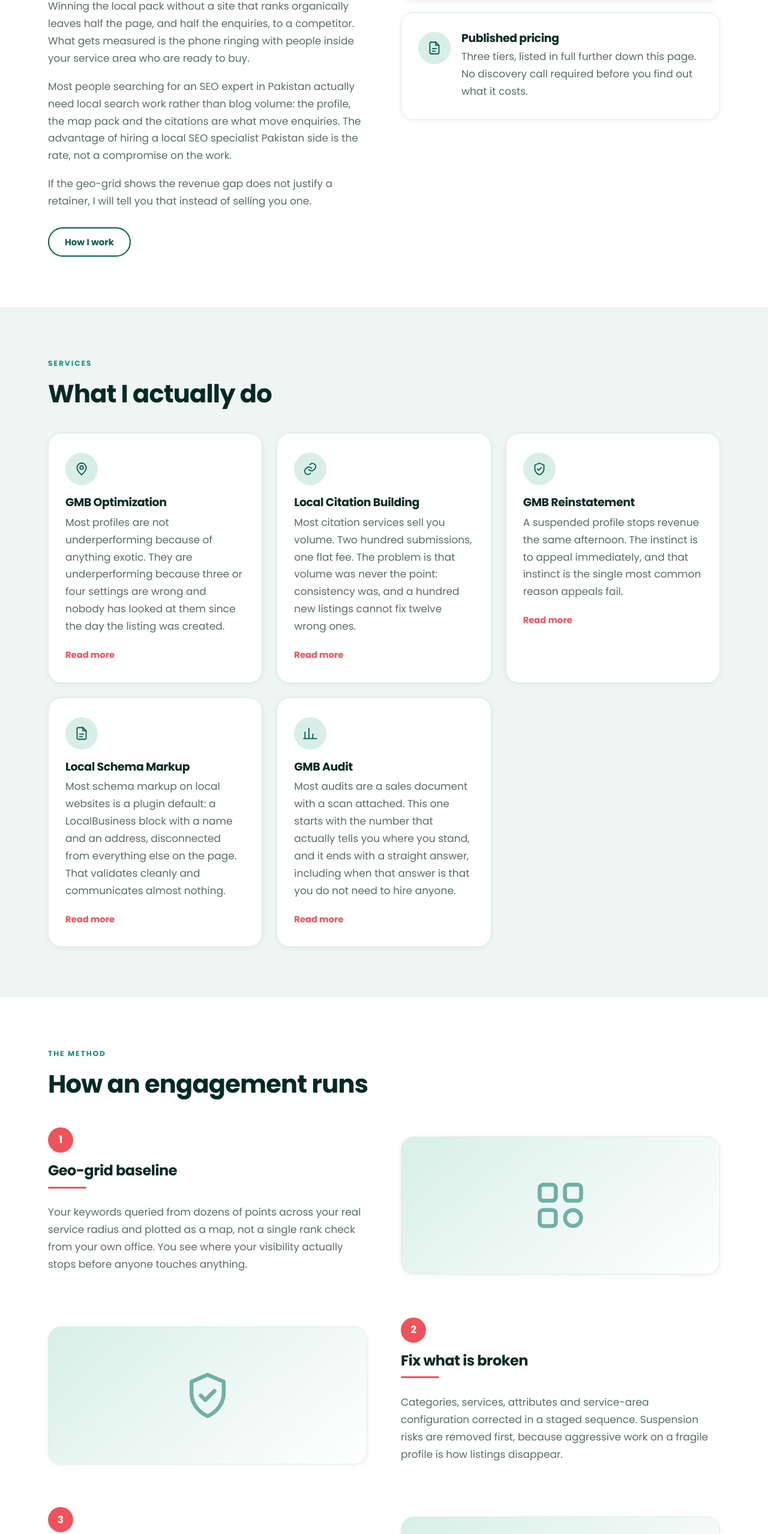
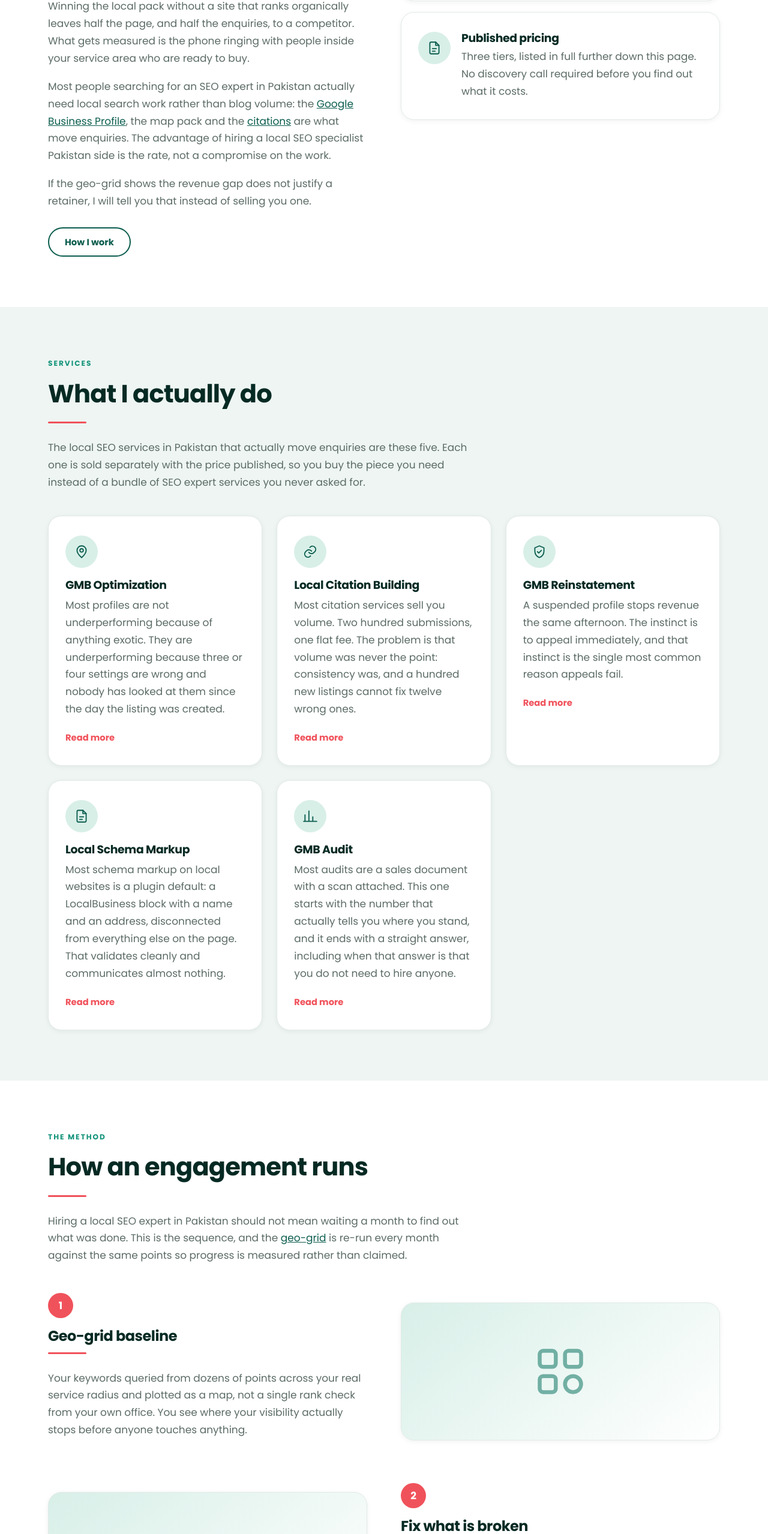
Before and after one commit to abbasid9276-spec/waseem-local-seo, a Next.js app: page / in a window 1280 px wide. Shown: the part 3508-6066 px from the top of the page at 60% size. Built offline with nearby package versions, Linux system fonts and the light colour scheme.

Commit message:
Update page.js

```diff
--- a/app/page.js
+++ b/app/page.js
@@ -10,6 +10,7 @@ import {
   disqualifiers,
 } from "../lib/site";
 import { services } from "../lib/services";
+import { cities } from "../lib/cities";
 
 export const metadata = {
   title: "Local SEO Expert in Pakistan | Let's Grow Your Business",
@@ -340,9 +341,12 @@ export default function Home() {
                 </p>
                 <p>
                   Most people searching for an SEO expert in Pakistan actually need local
-                  search work rather than blog volume: the profile, the map pack and the
-                  citations are what move enquiries. The advantage of hiring a
-                  local SEO specialist Pakistan side is the rate, not a compromise on the work.
+                  search work rather than blog volume: the{" "}
+                  <a href="/gmb-optimization">Google Business Profile</a>, the
+                  map pack and the{" "}
+                  <a href="/local-citation-building">citations</a> are what move
+                  enquiries. The advantage of hiring a local SEO specialist
+                  Pakistan side is the rate, not a compromise on the work.
                 </p>
                 <p>
                   If the geo-grid shows the revenue gap does not justify a retainer, I will
@@ -394,6 +398,13 @@ export default function Home() {
             <div style={{ marginBottom: "2.6rem" }}>
               <p className="eyebrow">Services</p>
               <h2>What I actually do</h2>
+              <div className="rule"></div>
+              <p>
+                The local SEO services in Pakistan that actually move enquiries
+                are these five. Each one is sold separately with the price
+                published, so you buy the piece you need instead of a bundle of
+                SEO expert services you never asked for.
+              </p>
             </div>
             <div className="grid g3">
               {services.map((s) => (
@@ -421,6 +432,14 @@ export default function Home() {
             <div style={{ marginBottom: "3rem" }}>
               <p className="eyebrow">The method</p>
               <h2>How an engagement runs</h2>
+              <div className="rule"></div>
+              <p>
+                Hiring a local SEO expert in Pakistan should not mean waiting a
+                month to find out what was done. This is the sequence, and the{" "}
+                <a href="/blog/geo-grid-ranking-vs-single-point">geo-grid</a> is
+                re-run every month against the same points so progress is
+                measured rather than claimed.
+              </p>
             </div>
             {STEPS.map((s, i) => (
               <div className={`steprow${i % 2 === 1 ? " flip" : ""}`} key={s.n}>
@@ -442,6 +461,13 @@ export default function Home() {
             <div style={{ marginBottom: "2.6rem" }}>
               <p className="eyebrow">Results</p>
               <h2>Three engagements, three niches</h2>
+              <div className="rule"></div>
+              <p>
+                A local SEO expert in Pakistan is worth hiring only if the
+                numbers move, so here are three accounts with the dates left on.
+                The full set, including the live client sites, is on the{" "}
+                <a href="/portfolio">results page</a>.
+              </p>
             </div>
             <div className="grid g3">
               {caseStudies.map((c) => (
@@ -503,6 +529,14 @@ export default function Home() {
             <div style={{ marginBottom: "2.6rem" }}>
               <p className="eyebrow">Pricing</p>
               <h2>Published, so you can decide before you call</h2>
+              <div className="rule"></div>
+              <p>
+                Most local SEO services in Pakistan are quoted privately, which
+                makes them impossible to compare. These are the rates, in the
+                open. Every engagement starts with a free{" "}
+                <a href="/gmb-audit">GMB audit</a> so both of us know whether
+                there is a case for the work before any money moves.
+              </p>
             </div>
             <div className="grid g3">
               {pricing.map((p, i) => (
@@ -537,6 +571,11 @@ export default function Home() {
                 <h2>When you should not hire me</h2>
                 <div className="rule" />
                 <p>
+                  Plenty of businesses are sold local SEO services in Pakistan
+                  that they do not need. These are the cases where I will tell
+                  you so.
+                </p>
+                <p>
                   Every one of these costs me work, and every one of them is on this page on
                   purpose. A provider who says yes to all six is telling you something.
                 </p>
@@ -568,7 +607,64 @@ export default function Home() {
           </div>
         </section>
 
-        {/* 13 ── CREDENTIALS ─────────────────────────────────── */}
+        {/* 13 ── COVERAGE ───────────────────────────────────── */}
+        <section className="alt">
+          <div className="wrap">
+            <div style={{ marginBottom: "2.2rem" }}>
+              <p className="eyebrow">Coverage</p>
+              <h2>Local SEO Expert in Pakistan, city by city</h2>
+              <div className="rule"></div>
+              <p>
+                Proximity decides the map pack, so the local SEO services in
+                Pakistan that work in Lahore are not the ones that work in
+                Multan. Each page below covers that market on its own terms:
+                what the competition actually looks like, and what it takes to
+                appear there.
+              </p>
+            </div>
+            <div className="grid g3">
+              {cities.map((c) => (
+                <a
+                  key={c.slug}
+                  className="card"
+                  href={"/" + c.slug}
+                  style={{ textDecoration: "none", display: "block" }}
+                >
+                  <h3>{c.h1}</h3>
+                  <p>{c.excerpt}</p>
+                </a>
+              ))}
+            </div>
+          </div>
+        </section>
+
+        {/* 13b ── GUIDES ─────────────────────────────────────── */}
+        <section>
+          <div className="wrap">
+            <div style={{ marginBottom: "2.2rem" }}>
+              <p className="eyebrow">Written guides</p>
+              <h2>The method, published in full</h2>
+              <div className="rule"></div>
+              <p>
+                Everything a local SEO expert in Pakistan should be doing for
+                you is written up here, with the actual steps rather than a
+                sales pitch. Read it and do it yourself if you would rather.
+              </p>
+            </div>
+            <ul className="guidelist">
+              <li><a href="/blog/how-to-do-a-local-seo-audit">How to do a local SEO audit, step by step</a></li>
+              <li><a href="/blog/google-business-profile-categories">Choosing Google Business Profile categories</a></li>
+              <li><a href="/blog/google-review-velocity">Review velocity, and how to build it safely</a></li>
+              <li><a href="/blog/service-area-business-setup">Service area business setup, done properly</a></li>
+              <li><a href="/blog/local-citation-sites-list-pakistan">The citation sites list for Pakistan</a></li>
+              <li><a href="/blog/location-landing-pages">Location pages Google will actually keep</a></li>
+              <li><a href="/blog/google-business-profile-photos-posts">Photos and Posts that earn their place</a></li>
+              <li><a href="/portfolio">Client results, with dated screenshots</a></li>
+            </ul>
+          </div>
+        </section>
+
+        {/* 14 ── CREDENTIALS ─────────────────────────────────── */}
         <section>
           <div className="wrap">
             <div className="split">
```
